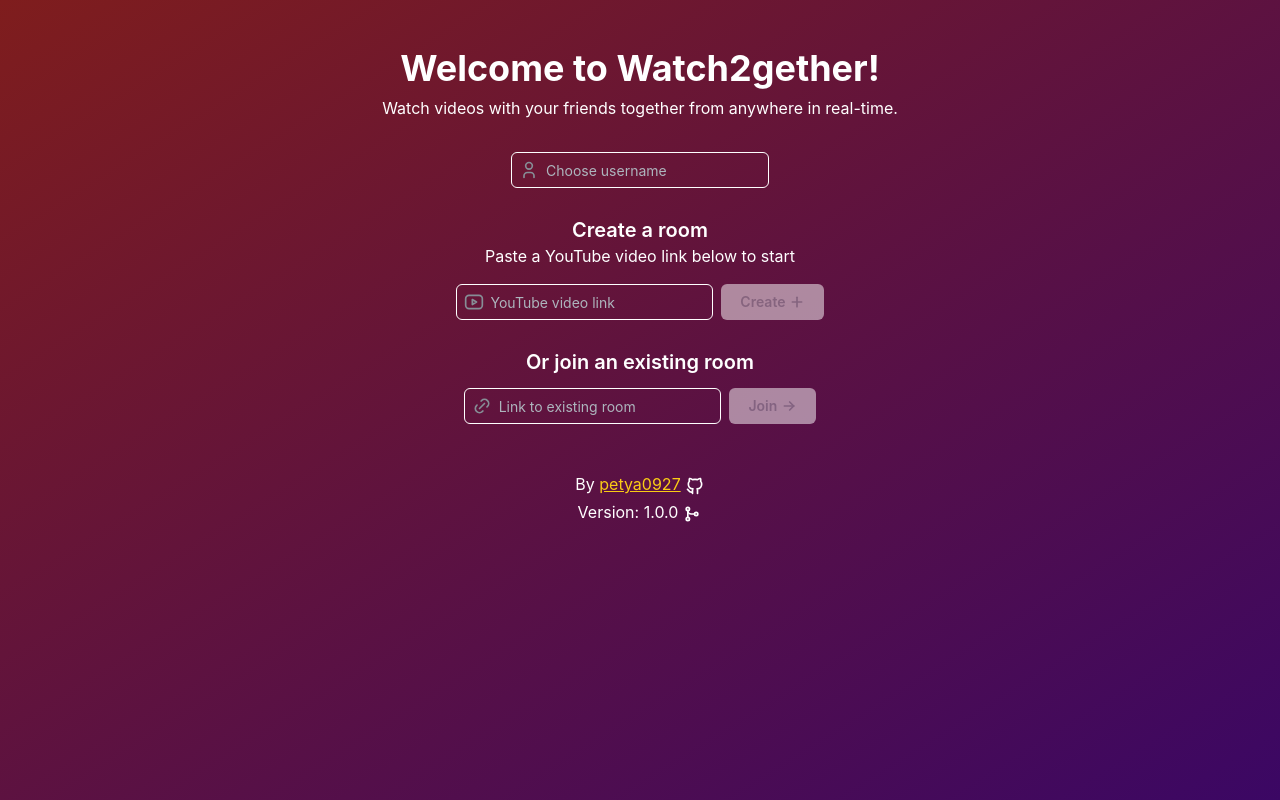
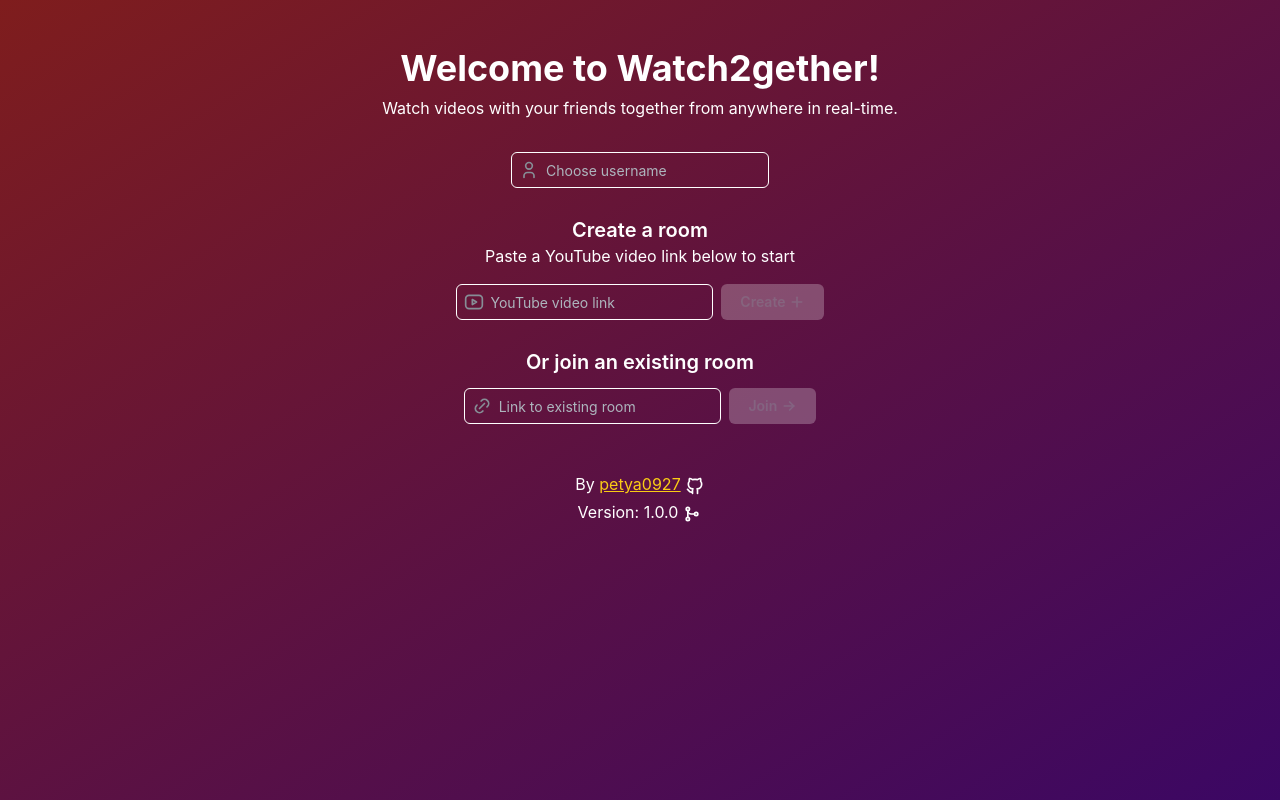
Before and after one commit to petya0927/watch2gether-frontend, a Next.js app: page / in a window 1280 px wide. Built offline with nearby package versions, Linux system fonts and the light colour scheme; no server answers.

Commit message:
Update disabled button styling in CreateRoomForm and JoinRoomForm

```diff
--- a/components/roomForms/CreateRoomForm.tsx
+++ b/components/roomForms/CreateRoomForm.tsx
@@ -101,7 +101,7 @@
           }
           loading={createRoomMutation.isPending}
           classNames={{
-            root: 'w-auto rounded-md sm:self-start disabled:opacity-50 bg-white',
+            root: 'w-auto rounded-md sm:self-start disabled:opacity-50 bg-white disabled:bg-opacity-50',
             label: 'flex gap-1 items-center justify-center',
           }}
         >
--- a/components/roomForms/JoinRoomForm.tsx
+++ b/components/roomForms/JoinRoomForm.tsx
@@ -146,7 +146,7 @@
             !existingRoomForm.values.username
           }
           classNames={{
-            root: 'w-auto rounded-md sm:self-start disabled:opacity-50 bg-white',
+            root: 'w-auto rounded-md sm:self-start disabled:opacity-50 bg-white disabled:bg-opacity-50',
             label: 'flex gap-1 items-center justify-center',
           }}
         >
```
